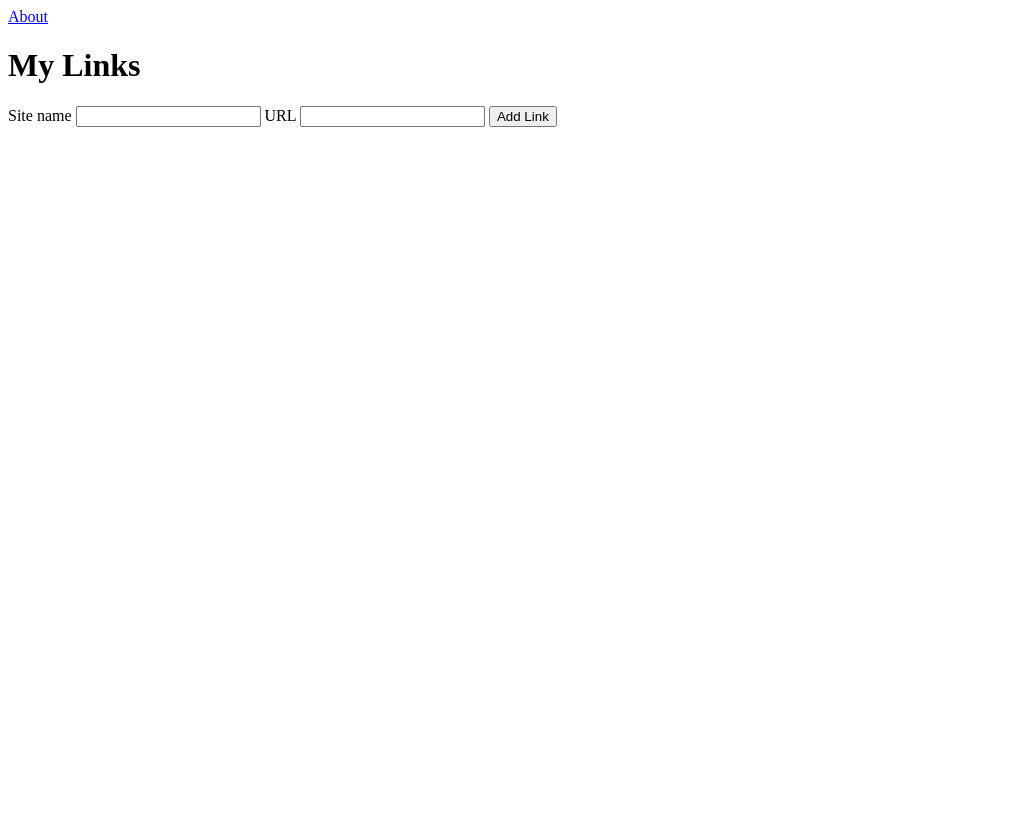
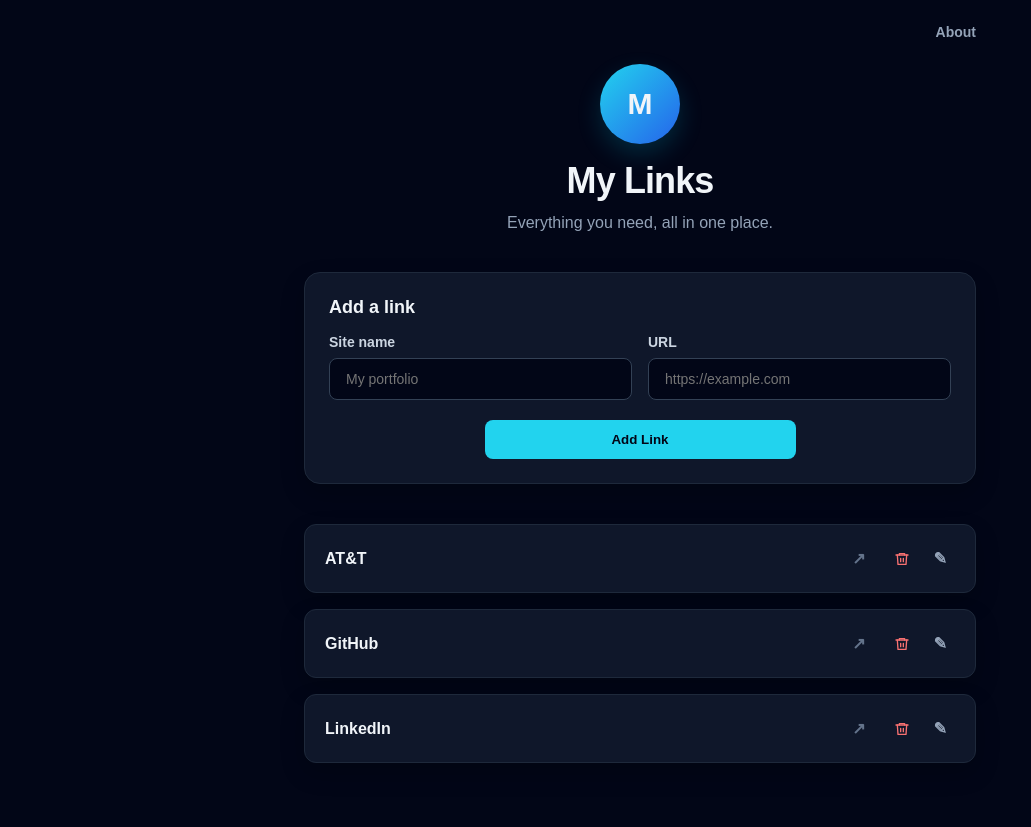
Before and after one commit to beeyen/my-linkin-bio, a Flask app: page / in a window 1280 px wide. Shown: the whole page, without its empty margins (0-1031 px from the left). Before the commit the page ends 127 px from the top, so only its background shows below. Run offline with Flask 3, Linux system fonts and the light colour scheme.

Commit message:
Add Tailwind styling, add edit and delete button

```diff
--- a/app.py
+++ b/app.py
@@ -1,7 +1,11 @@
 from flask import Flask, redirect, render_template, request, url_for
 
-app = Flask(__name__)
-links = []
+app = Flask(__name__, static_folder="statics")
+links = [
+    {"name": "LinkedIn", "url": "https://www.linkedin.com/"},
+    {"name": "GitHub", "url": "https://github.com/"},
+    {"name": "AT&T", "url": "https://www.att.com/"},
+]
 
 
 @app.route("/")
@@ -19,6 +23,27 @@ def add_link():
     return redirect(url_for("home"))
 
 
+@app.post("/delete")
+def delete_link():
+    link_url = request.form["url"]
+    for link in links:
+        if link["url"] == link_url:
+            links.remove(link)
+            break
+    return redirect(url_for("home"))
+
+
+@app.post("/edit")
+def edit_link():
+    original_url = request.form["original_url"]
+    for link in links:
+        if link["url"] == original_url:
+            link["name"] = request.form["name"]
+            link["url"] = request.form["url"]
+            break
+    return redirect(url_for("home"))
+
+
 @app.route("/about")
 def about():
     return render_template("about.html")
--- /dev/null
+++ b/statics/styles.css
@@ -0,0 +1,271 @@
+* {
+  box-sizing: border-box;
+}
+
+body {
+  min-height: 100vh;
+  margin: 0;
+  background: #020617;
+  color: #f1f5f9;
+  font-family: Arial, sans-serif;
+}
+
+.nav,
+.main {
+  width: min(100% - 3rem, 42rem);
+  margin-inline: auto;
+}
+
+.nav {
+  display: flex;
+  justify-content: flex-end;
+  padding-block: 1.5rem;
+}
+
+.nav a {
+  color: #94a3b8;
+  font-size: 0.875rem;
+  font-weight: 600;
+  text-decoration: none;
+}
+
+.nav a:hover {
+  color: #fff;
+}
+
+.main {
+  padding-bottom: 4rem;
+}
+
+.page-header {
+  margin-bottom: 2.5rem;
+  text-align: center;
+}
+
+.avatar {
+  display: grid;
+  width: 5rem;
+  height: 5rem;
+  margin: 0 auto 1rem;
+  place-items: center;
+  border-radius: 50%;
+  background: linear-gradient(135deg, #22d3ee, #2563eb);
+  font-size: 1.875rem;
+  font-weight: 700;
+  box-shadow: 0 10px 25px rgb(6 182 212 / 20%);
+}
+
+h1 {
+  margin: 0;
+  font-size: 2.25rem;
+  letter-spacing: -0.025em;
+}
+
+.subtitle,
+.about-copy {
+  color: #94a3b8;
+}
+
+.subtitle {
+  margin: 0.75rem 0 0;
+}
+
+.form-card,
+.about-card,
+.link-card {
+  border: 1px solid #1e293b;
+  background: #0f172a;
+  box-shadow: 0 10px 25px rgb(0 0 0 / 20%);
+}
+
+.form-card,
+.about-card {
+  border-radius: 1rem;
+  padding: 1.5rem;
+}
+
+.form-card {
+  margin-bottom: 2.5rem;
+}
+
+h2 {
+  margin: 0 0 1rem;
+  font-size: 1.125rem;
+}
+
+.form-fields {
+  display: grid;
+  gap: 1rem;
+  grid-template-columns: repeat(2, minmax(0, 1fr));
+}
+
+label {
+  display: block;
+  margin-bottom: 0.5rem;
+  color: #cbd5e1;
+  font-size: 0.875rem;
+  font-weight: 600;
+}
+
+input {
+  width: 100%;
+  border: 1px solid #334155;
+  border-radius: 0.5rem;
+  padding: 0.75rem 1rem;
+  background: #020617;
+  color: #f1f5f9;
+  font-size: 0.875rem;
+}
+
+input:focus {
+  border-color: #22d3ee;
+  outline: 2px solid rgb(34 211 238 / 20%);
+}
+
+button {
+  display: block;
+  width: 50%;
+  margin: 1.25rem auto 0;
+  border: 0;
+  border-radius: 0.5rem;
+  padding: 0.75rem 1rem;
+  background: #22d3ee;
+  color: #020617;
+  font-weight: 700;
+  cursor: pointer;
+}
+
+button:hover {
+  background: #67e8f9;
+}
+
+.links-list {
+  display: grid;
+  gap: 1rem;
+  margin: 0;
+  padding: 0;
+  list-style: none;
+}
+
+.link-card {
+  display: flex;
+  align-items: center;
+  justify-content: space-between;
+  border-radius: 0.75rem;
+  padding: 1rem 1.25rem;
+  color: #f1f5f9;
+  font-weight: 600;
+  text-decoration: none;
+  transition: transform 150ms ease, background 150ms ease, border-color 150ms ease;
+}
+
+.link-title {
+  display: flex;
+  flex: 1;
+  align-items: center;
+  justify-content: space-between;
+  color: #f1f5f9;
+  text-decoration: none;
+}
+
+.link-card:hover {
+  border-color: rgb(34 211 238 / 60%);
+  background: #1e293b;
+  transform: translateY(-2px);
+}
+
+.external-icon {
+  color: #64748b;
+}
+
+.link-card:hover .external-icon {
+  color: #67e8f9;
+}
+
+.link-card form {
+  margin-left: 1rem;
+}
+
+.edit-details {
+  position: relative;
+  margin-left: 0.25rem;
+}
+
+.edit-details summary {
+  padding: 0.5rem;
+  color: #94a3b8;
+  cursor: pointer;
+  list-style: none;
+}
+
+.edit-details summary::-webkit-details-marker {
+  display: none;
+}
+
+.edit-details summary:hover {
+  color: #67e8f9;
+}
+
+.edit-form {
+  position: absolute;
+  right: 0;
+  z-index: 1;
+  display: grid;
+  gap: 0.5rem;
+  width: min(20rem, 70vw);
+  margin: 0.5rem 0 0;
+  padding: 0.75rem;
+  border: 1px solid #334155;
+  border-radius: 0.5rem;
+  background: #0f172a;
+  box-shadow: 0 10px 25px rgb(0 0 0 / 30%);
+}
+
+.edit-form input {
+  padding: 0.5rem 0.75rem;
+}
+
+.edit-form .save-button {
+  width: 100%;
+  margin: 0;
+  padding: 0.5rem;
+}
+
+.link-card .delete-button {
+  display: grid;
+  width: auto;
+  margin: 0;
+  padding: 0.5rem 0.75rem;
+  background: transparent;
+  color: #f87171;
+  font-size: 0.75rem;
+}
+
+.delete-button svg {
+  width: 1rem;
+  height: 1rem;
+}
+
+.link-card .delete-button:hover {
+  background: rgb(127 29 29 / 30%);
+  color: #fca5a5;
+}
+
+.about-card h1 {
+  margin-bottom: 1rem;
+}
+
+.about-copy {
+  margin: 0;
+  line-height: 1.75;
+}
+
+@media (max-width: 640px) {
+  .form-fields {
+    grid-template-columns: 1fr;
+  }
+
+  button {
+    width: 100%;
+  }
+}
--- a/templates/index.html
+++ b/templates/index.html
@@ -4,27 +4,64 @@
     <meta charset="UTF-8" />
     <meta name="viewport" content="width=device-width, initial-scale=1.0" />
     <title>My Links</title>
+    <link rel="stylesheet" href="{{ url_for('static', filename='styles.css') }}" />
   </head>
   <body>
-    <nav>
+    <nav class="nav">
       <a href="{{ url_for('about') }}">About</a>
     </nav>
-    <main>
-      <h1>My Links</h1>
-      <form action="{{ url_for('add_link') }}" method="post">
-        <label for="name">Site name</label>
-        <input id="name" name="name" type="text" required />
+    <main class="main">
+      <header class="page-header">
+        <div class="avatar">M</div>
+        <h1>My Links</h1>
+        <p class="subtitle">Everything you need, all in one place.</p>
+      </header>
 
-        <label for="url">URL</label>
-        <input id="url" name="url" type="url" required />
+      <form class="form-card" action="{{ url_for('add_link') }}" method="post">
+        <h2>Add a link</h2>
+        <div class="form-fields">
+          <div>
+            <label for="name">Site name</label>
+            <input id="name" name="name" type="text" placeholder="My portfolio" required />
+          </div>
+          <div>
+            <label for="url">URL</label>
+            <input id="url" name="url" type="url" placeholder="https://example.com" required />
+          </div>
+        </div>
 
         <button type="submit">Add Link</button>
       </form>
 
-      <ul>
+      <ul class="links-list">
         {% for link in links %}
           <li>
-            <a href="{{ link.url }}" target="_blank" rel="noopener noreferrer">{{ link.name }}</a>
+            <div class="link-card">
+              <a class="link-title" href="{{ link.url }}" target="_blank" rel="noopener noreferrer">
+              <span>{{ link.name }}</span>
+                <span class="external-icon">↗</span>
+              </a>
+              <form action="{{ url_for('delete_link') }}" method="post">
+                <input type="hidden" name="url" value="{{ link.url }}" />
+                <button class="delete-button" type="submit" aria-label="Delete {{ link.name }}" title="Delete {{ link.name }}">
+                  <svg aria-hidden="true" viewBox="0 0 24 24" fill="none" stroke="currentColor" stroke-width="2" stroke-linecap="round" stroke-linejoin="round">
+                    <path d="M3 6h18" />
+                    <path d="M8 6V4h8v2" />
+                    <path d="M19 6l-1 14H6L5 6" />
+                    <path d="M10 11v5M14 11v5" />
+                  </svg>
+                </button>
+              </form>
+              <details class="edit-details">
+                <summary aria-label="Edit {{ link.name }}" title="Edit {{ link.name }}">✎</summary>
+                <form class="edit-form" action="{{ url_for('edit_link') }}" method="post">
+                  <input type="hidden" name="original_url" value="{{ link.url }}" />
+                  <input name="name" type="text" value="{{ link.name }}" aria-label="Site name" required />
+                  <input name="url" type="url" value="{{ link.url }}" aria-label="URL" required />
+                  <button class="save-button" type="submit">Save</button>
+                </form>
+              </details>
+            </div>
           </li>
         {% endfor %}
       </ul>
```
Also changed, not shown: templates/about.html (+7 -4 lines).
